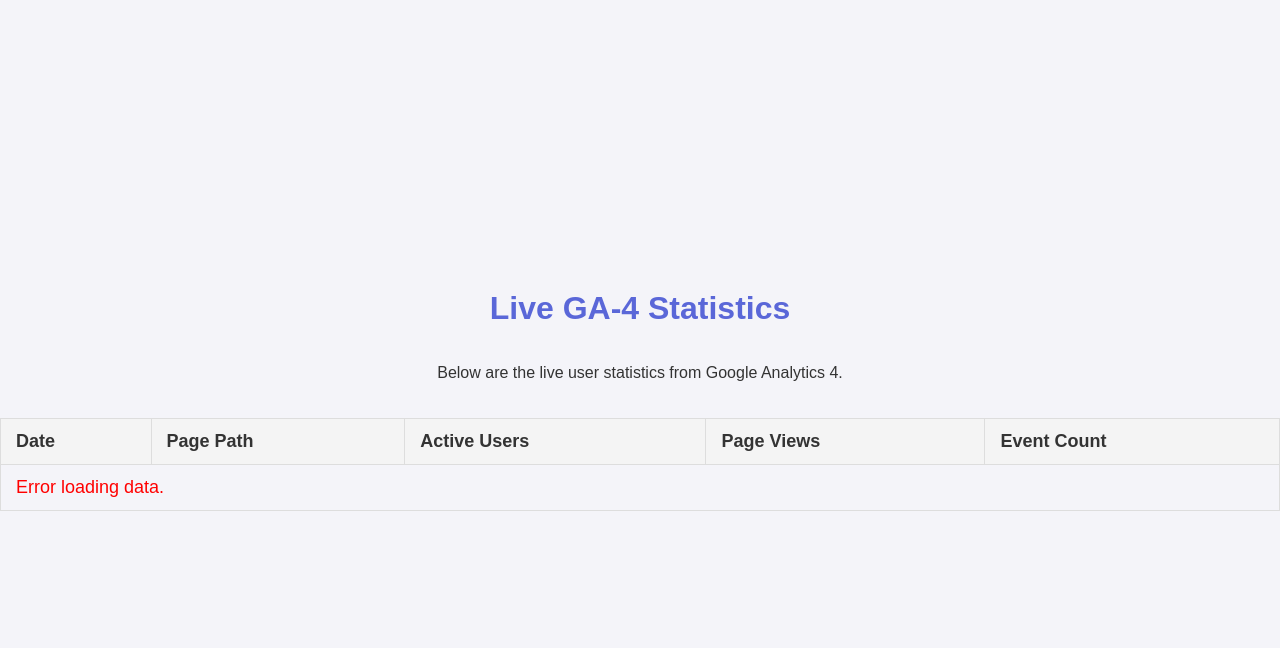
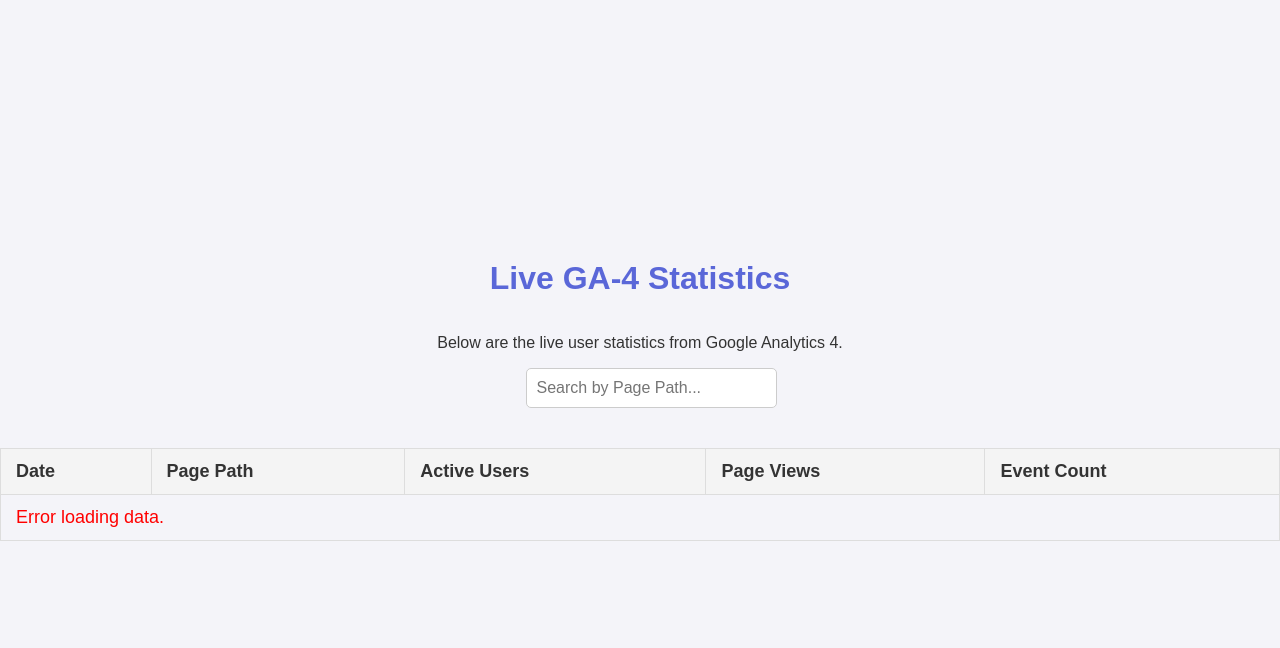
Before and after one commit to Abd-BAZ/GA4-TEST, a Flask app: page /live-stats in a window 1280 px wide. Shown: the part 54-702 px from the top of the page. Run offline with Flask 3, Linux system fonts and the light colour scheme; data that the repository does not hold is empty.

Commit message:
Search-Bar

```diff
--- a/static/style.css
+++ b/static/style.css
@@ -151,3 +151,14 @@ table tr:hover {
     font-weight: bold;
     background-color: #FFEB3B; /* Yellow background for high page views */
 }
+.search-bar {
+    margin-bottom: 20px;
+}
+
+#search-input {
+    width: 100%;
+    padding: 10px;
+    font-size: 16px;
+    border: 1px solid #ccc;
+    border-radius: 5px;
+}
--- a/templates/live_stats.html
+++ b/templates/live_stats.html
@@ -28,6 +28,12 @@
     <div class="container">
         <h1>Live GA-4 Statistics</h1>
         <p>Below are the live user statistics from Google Analytics 4.</p>
+
+        <!-- Search Bar -->
+        <div class="search-bar">
+            <input type="text" id="search-input" placeholder="Search by Page Path..." onkeyup="filterTable()">
+        </div>
+
         <table id="stats-table">
             <thead>
                 <tr>
@@ -77,6 +83,21 @@
 
         // Call the function to fetch GA-4 data on page load
         fetchGA4Data();
+
+        // Filter table based on search input
+        function filterTable() {
+            const searchInput = document.getElementById("search-input").value.toLowerCase();
+            const tableRows = document.querySelectorAll("#stats-table tbody tr");
+
+            tableRows.forEach(row => {
+                const pagePath = row.cells[1].textContent.toLowerCase(); // Page Path is in the 2nd column
+                if (pagePath.includes(searchInput)) {
+                    row.style.display = ""; // Show row
+                } else {
+                    row.style.display = "none"; // Hide row
+                }
+            });
+        }
     </script>
 </body>
 </html>
```
